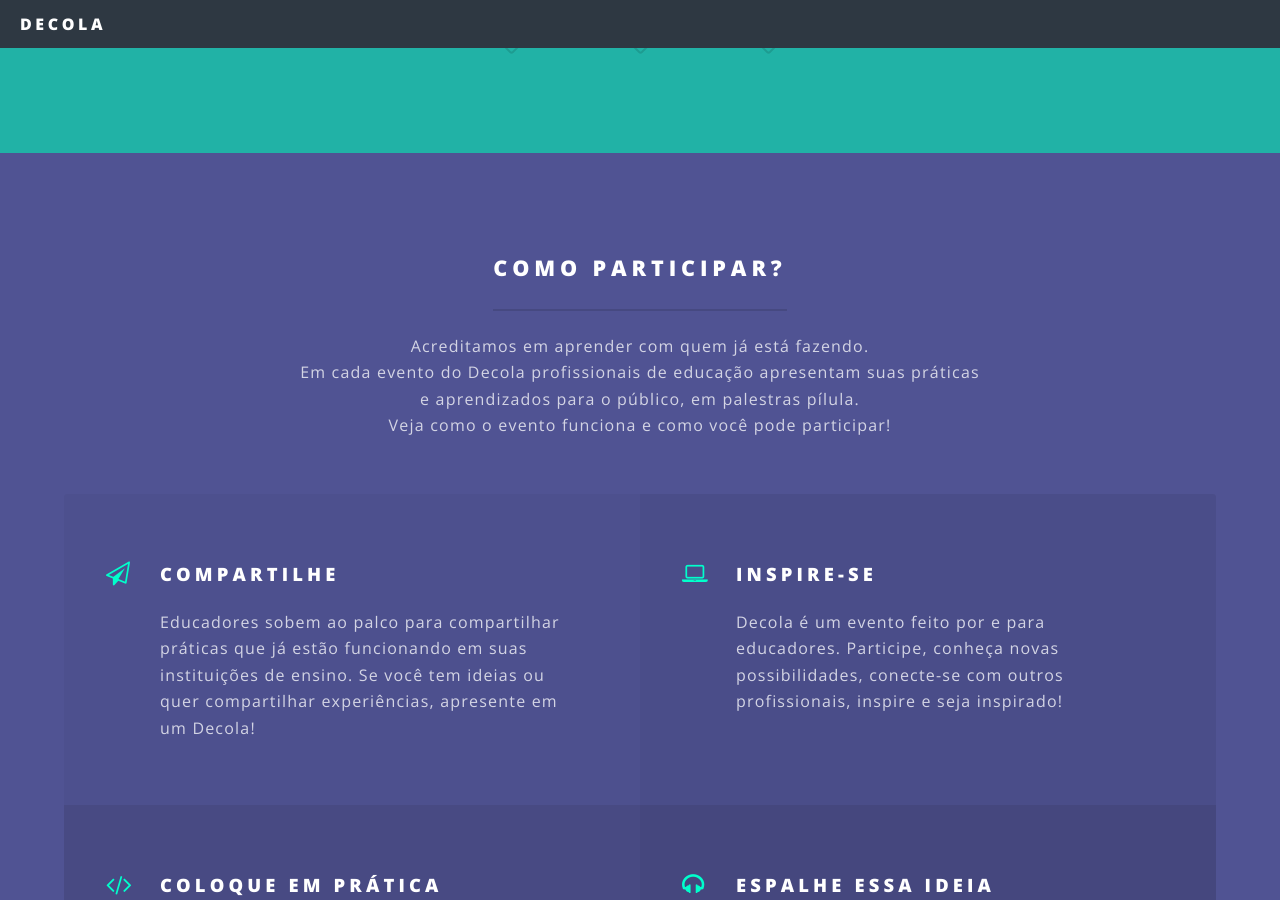
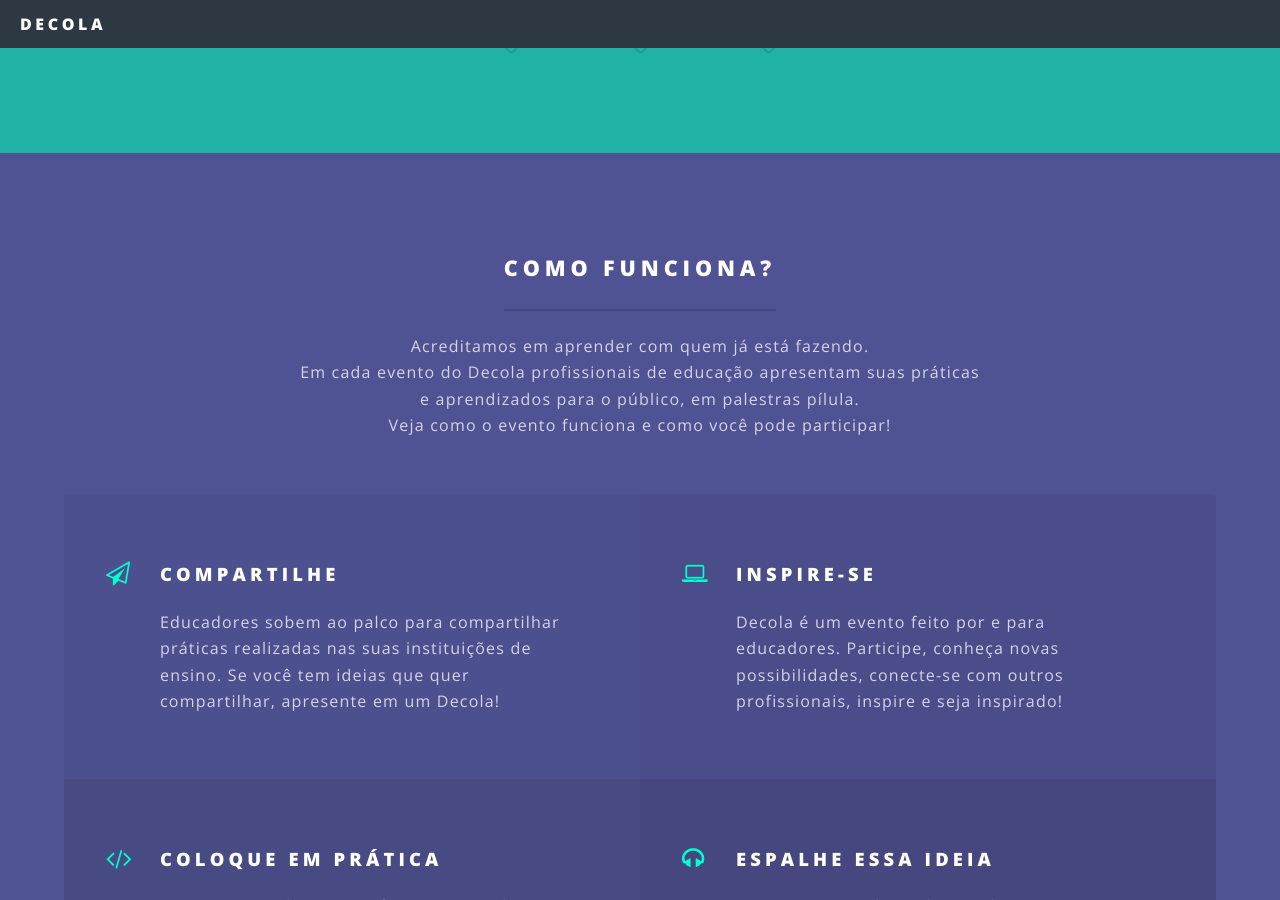
Before and after one commit to globalshapersbh/decola, a Jekyll site: the page built from index.html, in a window 1280 px wide and 900 px high, scrolled down 1295 px. Built offline with Jekyll 4.4.1, drawn with Linux system fonts in a browser that asks for light colours; some of the changed text lies outside the part shown.

Commit message:
Adicionando link para decola atual.

```diff
--- a/css/main.scss
+++ b/css/main.scss
@@ -260,6 +260,15 @@
 
 			@include breakpoint(small) {
 				margin: 0 0 _size(element-margin) 0;
+			}
+		}
+
+		&.previous {
+			padding-top:5em;
+			text-align:center;
+
+			h2 {
+    			border-color: rgba(0, 0, 0, 0.125);
 			}
 		}
 
--- a/index.html
+++ b/index.html
@@ -20,9 +20,9 @@
 								<p>Desejamos inspirar e encorajar educadores a compartilhar soluções utilizadas por eles com sucesso para superar dificuldades e inovar em sala de aula. Sonhamos em criar uma grande rede de conexão entre professores de diversas instituições de ensino no país, que vivem os mesmos desafios mas hoje não têm um espaço para se conhecer e trocar informações.</p>
 							</header>
 							<ul class="icons major">
-								<li><span class="icon fa-graduation-cap major style1"><span class="label">Lorem</span></span></li>
-								<li><span class="icon fa-heart-o major style2"><span class="label">Ipsum</span></span></li>
-								<li><span class="icon fa-bullhorn major style3"><span class="label">Dolor</span></span></li>
+								<li><span class="icon fa-graduation-cap major style1"></span></li>
+								<li><span class="icon fa-heart-o major style2"></span></li>
+								<li><span class="icon fa-bullhorn major style3"></span></li>
 							</ul>
 						</div>
 					</section>
@@ -30,13 +30,13 @@
 					<section id="two" class="wrapper style3 special">
 						<div class="inner">
 							<header class="major">
-								<h2>Como participar?</h2>
+								<h2>Como funciona?</h2>
 								<p>Acreditamos em aprender com quem já está fazendo. <br/>Em cada evento do Decola profissionais de educação apresentam suas práticas <br/>e aprendizados para o público, em palestras pílula.<br/>Veja como o evento funciona e como você pode participar!</p>
 							</header>
 							<ul class="features">
 								<li class="icon fa-paper-plane-o">
 									<h3>Compartilhe</h3>
-									<p>Educadores sobem ao palco para compartilhar práticas que já estão funcionando em suas instituições de ensino. Se você tem ideias ou quer compartilhar experiências, apresente em um Decola!</p>
+									<p>Educadores sobem ao palco para compartilhar práticas realizadas nas suas instituições de ensino. Se você tem ideias que quer compartilhar, apresente em um Decola!</p>
 								</li>
 								<li class="icon fa-laptop">
 									<h3>Inspire-se</h3>
@@ -48,34 +48,32 @@
 								</li>
 								<li class="icon fa-headphones">
 									<h3>Espalhe essa ideia</h3>
-									<p>Promova uma edição do Decola, engaje mais educadores e ajude a transformar a educação brasileira. </p>
+									<p>Promova uma edição do Decola e impacte sua escola, seu bairro, sua cidade. Engaje mais educadores e ajude a transformar a educação brasileira.</p>
 								</li>
 							</ul>
 						</div>
 					</section>
 
-				<section id="three" class="wrapper style1 special">
+					<section id="three" class="wrapper style1 special">
 						<div class="inner">
 							<header class="major">
 								<h2>Participe agora!</h2>
-								<p>O próximo Decola ...</p>
+								<p>O próximo Decola acontecerá no dia Internacional das cidades Educadoras, <strong>30/11 às 19 horas</strong>.<br/>
+								O evento acontecerá no Auditório Newton Paiva, localizado na Av. Carlos Luz, 220, Caiçara, Belo Horizonte.</p>
 							</header>
+							<ul class="actions vertical">
+								<li><a href="http://bit.ly/decolabh" target="_blank" class="button special">Inscrição Gratuita</a></li>
+							</ul>
 						</div>
 					</section>
 
-					<section id="four" class="wrapper special style2">
+					<section id="four" class="wrapper alt style2">
 						<div class="inner">
-							<header class="major">
+							<header class="major previous">
 								<h2>Eventos anteriores</h2>
-								<!-- <p></p> -->
 							</header>
 						</div>
-						<!-- <section class="spotlight">
-							<div class="image"><img src="images/pic01.jpg" alt="" /></div><div class="content">
-								<h2>Participe</h2>
-								<p>Com palestras voltadas para X, Y e Z, a primeira edição do Decola aconteceu em Junho de 2016 e contou com a participação de mais de 120 educadores e 15 escolas.</p>
-							</div>
-						</section> -->
+
 						<section class="spotlight">
 							<div class="image"><img src="images/pic01.jpg" alt="" /></div><div class="content">
 								<h2>De Escola para Escola</h2>
```
